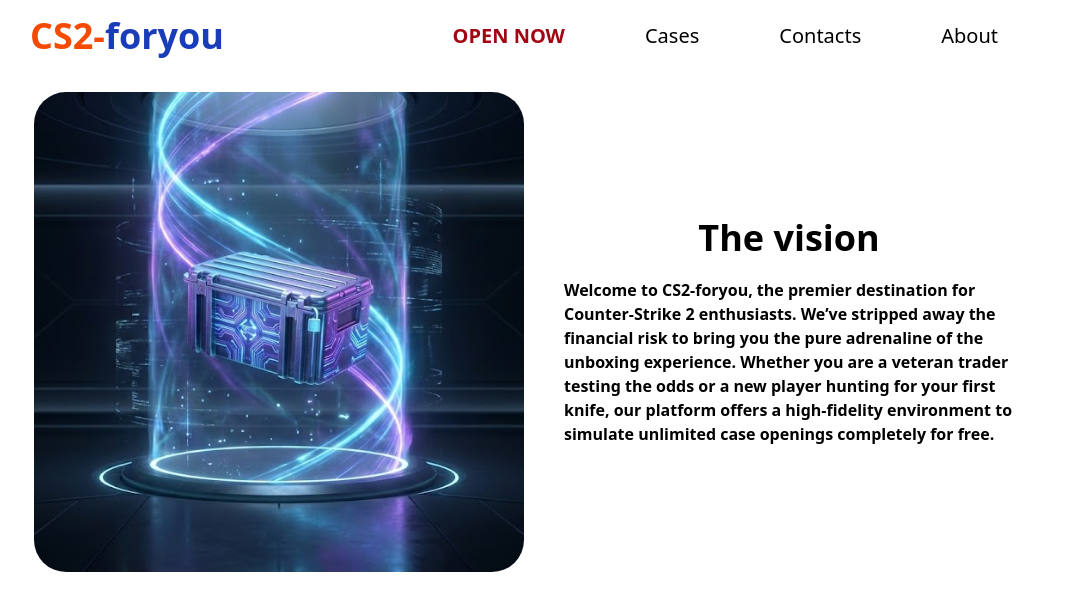
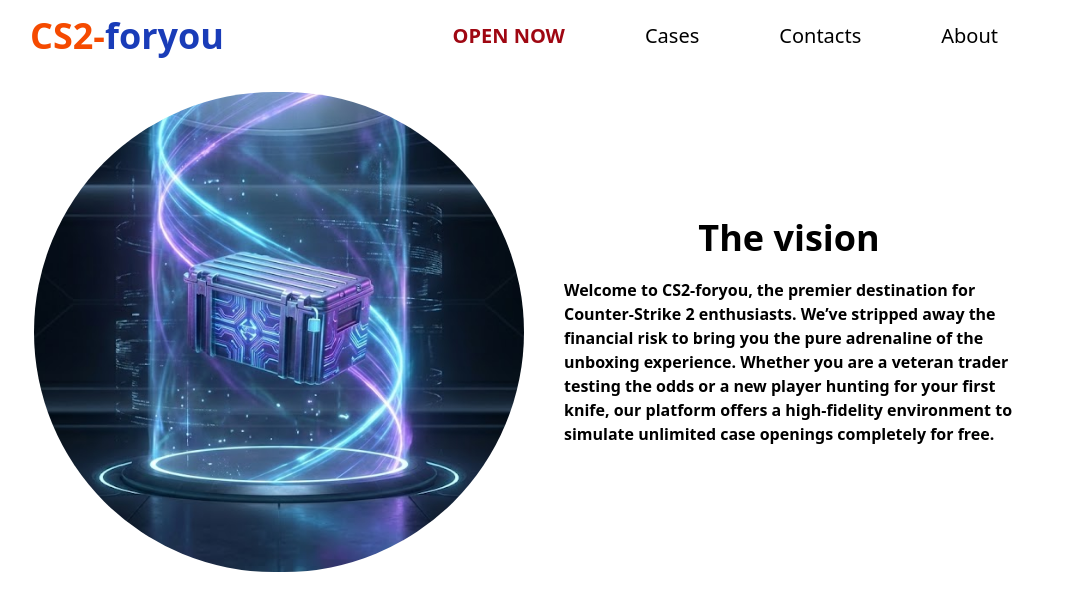
Before and after one commit to ogdann/Tweb, a website: page about.html in a window 1280 px wide. Shown: the top 609 px of the page, without its empty margins (106-1171 px from the left). Drawn offline with Linux system fonts and the light colour scheme; grey boxes are pictures that could not be loaded.

Commit message:
Update about.html

```diff
--- a/about.html
+++ b/about.html
@@ -23,8 +23,8 @@
 
     <div class="bg-white rounded-4xl flex flex-col">
         <div class="h-130 flex flex-row gap-5 p-5">
-            <div class="bg-white w-full rounded-4xl">
-               <img src="img/Thevision.jpg" alt="" class="w-full h-full object-cover rounded-4xl">
+            <div class="bg-white w-full rounded-full">
+               <img src="img/Thevision.jpg" alt="" class="w-full h-full object-cover rounded-full">
             </div>
             <div class="bg-white w-full rounded-4xl justify-center items-center flex">
                 <div class="flex flex-col items-center justify-center text-1xl font-bold p-5 gap-5">
```
